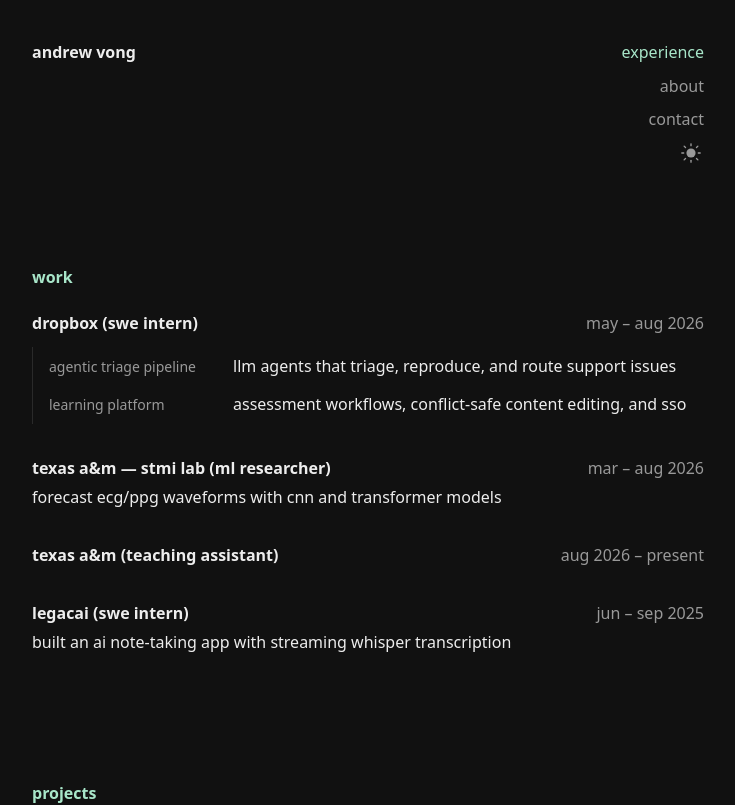
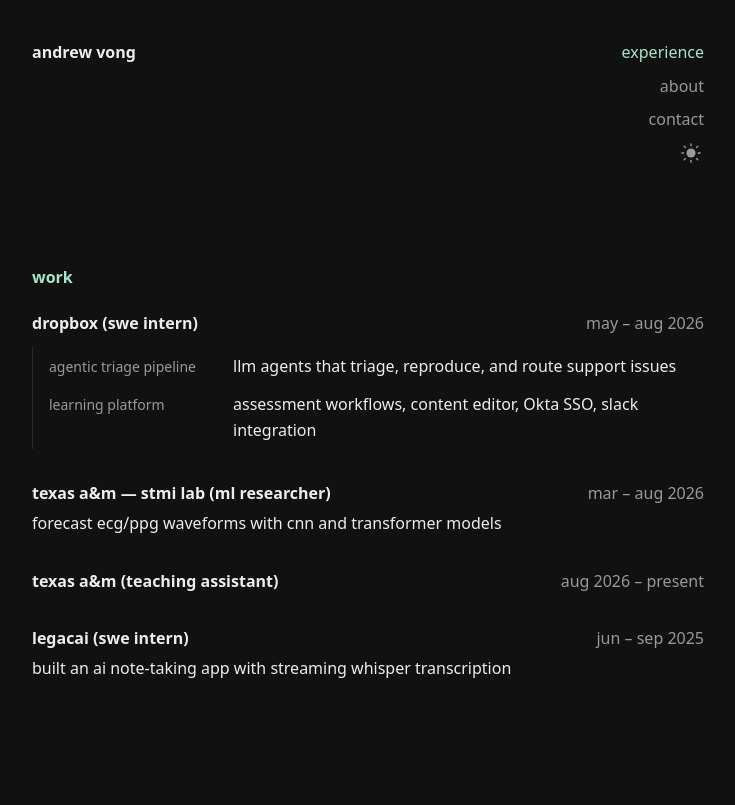
Before and after one commit to andrewv426/portfolio, a React (Vite) app: page / in a window 1280 px wide. Shown: the top 805 px of the page, without its empty margins (272-1007 px from the left). Built offline with nearby package versions, Linux system fonts and the light colour scheme; a web font is replaced by a local one.

Commit message:
docs: update learning platform description

```diff
--- a/src/data/work.js
+++ b/src/data/work.js
@@ -9,7 +9,7 @@ export const jobs = [
       },
       {
         name: "learning platform",
-        description: "assessment workflows, conflict-safe content editing, and sso",
+        description: "assessment workflows, content editor, Okta SSO, slack integration",
       },
     ],
   },
```
